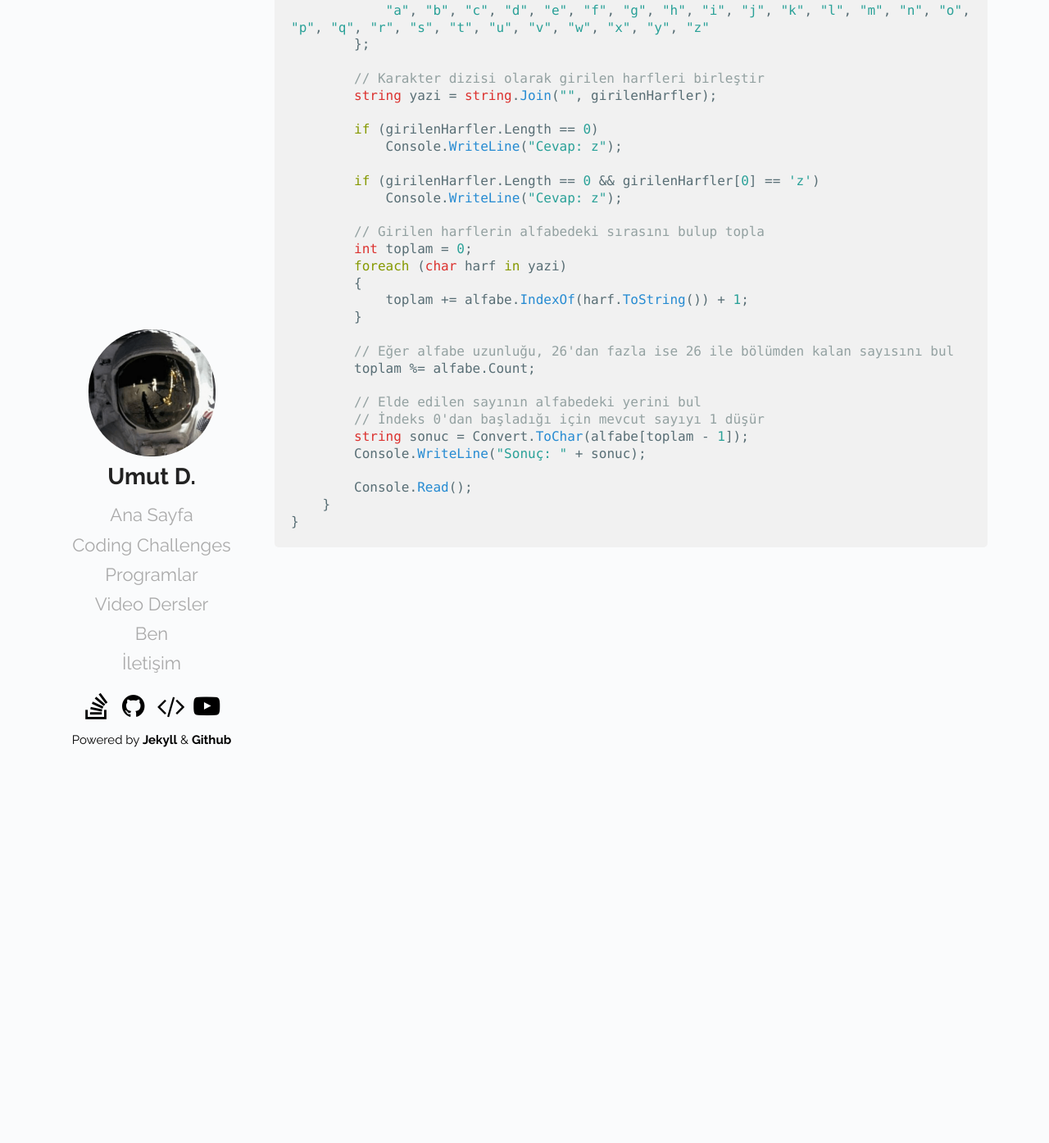
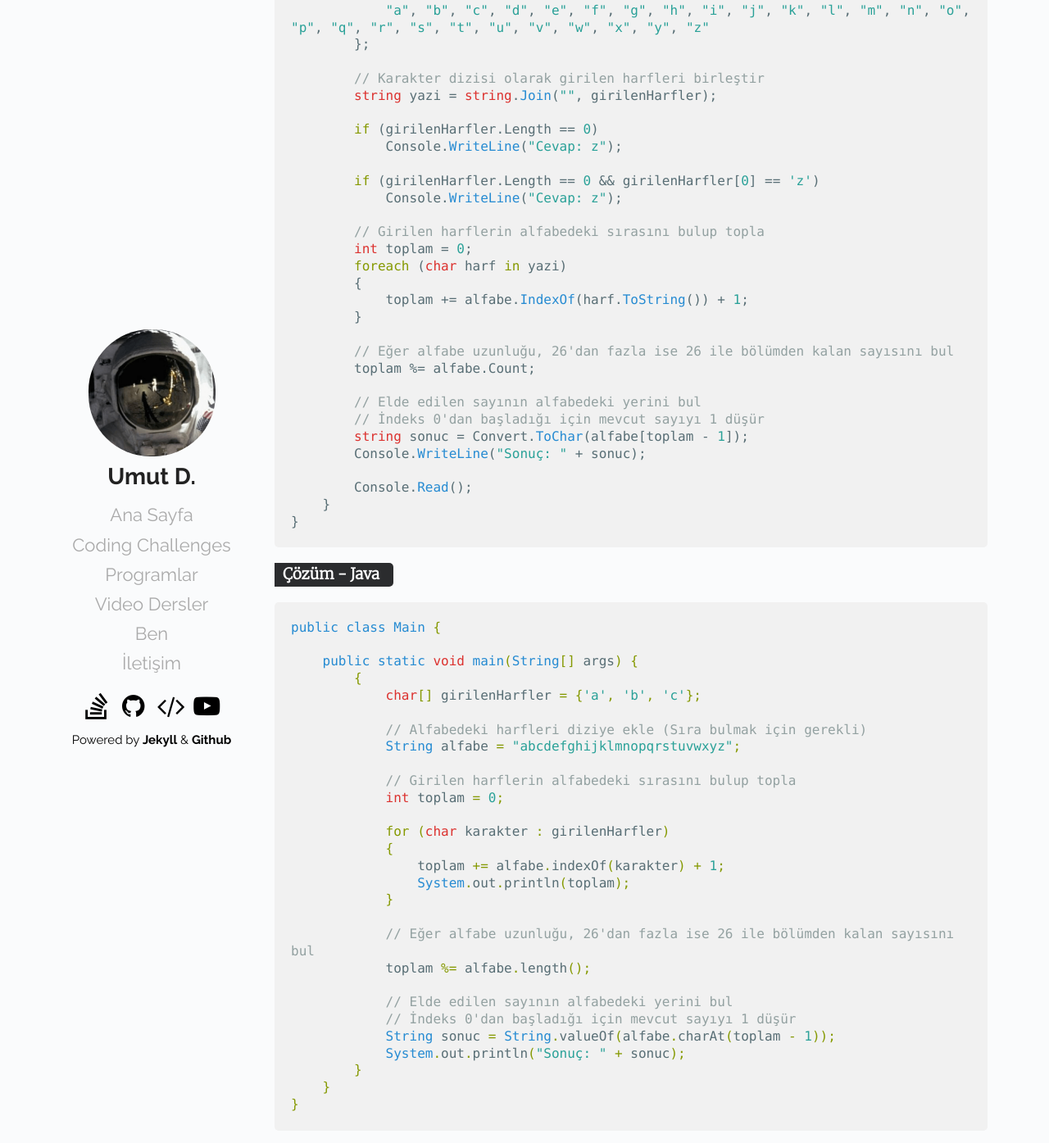
Before and after one commit to Umut-D/umutd.com, a Jekyll site: the page built from _posts/coding-challenges/2019-11-23-alfabedeki-siralarin-toplami-hangi-harf.md, in a window 1280 px wide and 1400 px high, scrolled down 942 px. Shown: the top 1395 px of the window at 82% size. Built offline with Jekyll 4.4.1, drawn with Linux system fonts in a browser that asks for light colours.

Commit message:
coding challenges eklendi

````diff
--- a/_posts/coding-challenges/2019-11-23-alfabedeki-siralarin-toplami-hangi-harf.md
+++ b/_posts/coding-challenges/2019-11-23-alfabedeki-siralarin-toplami-hangi-harf.md
@@ -66,3 +66,35 @@ class Program
     }
 }
 ```
+
+### Çözüm - Java
+```java
+public class Main {
+
+    public static void main(String[] args) {
+        {
+            char[] girilenHarfler = {'a', 'b', 'c'};
+
+            // Alfabedeki harfleri diziye ekle (Sıra bulmak için gerekli)
+            String alfabe = "abcdefghijklmnopqrstuvwxyz";
+
+            // Girilen harflerin alfabedeki sırasını bulup topla
+            int toplam = 0;
+
+            for (char karakter : girilenHarfler)
+            {
+                toplam += alfabe.indexOf(karakter) + 1;
+                System.out.println(toplam);
+            }
+
+            // Eğer alfabe uzunluğu, 26'dan fazla ise 26 ile bölümden kalan sayısını bul
+            toplam %= alfabe.length();
+
+            // Elde edilen sayının alfabedeki yerini bul
+            // İndeks 0'dan başladığı için mevcut sayıyı 1 düşür
+            String sonuc = String.valueOf(alfabe.charAt(toplam - 1));
+            System.out.println("Sonuç: " + sonuc);
+        }
+    }
+}
+```
````
